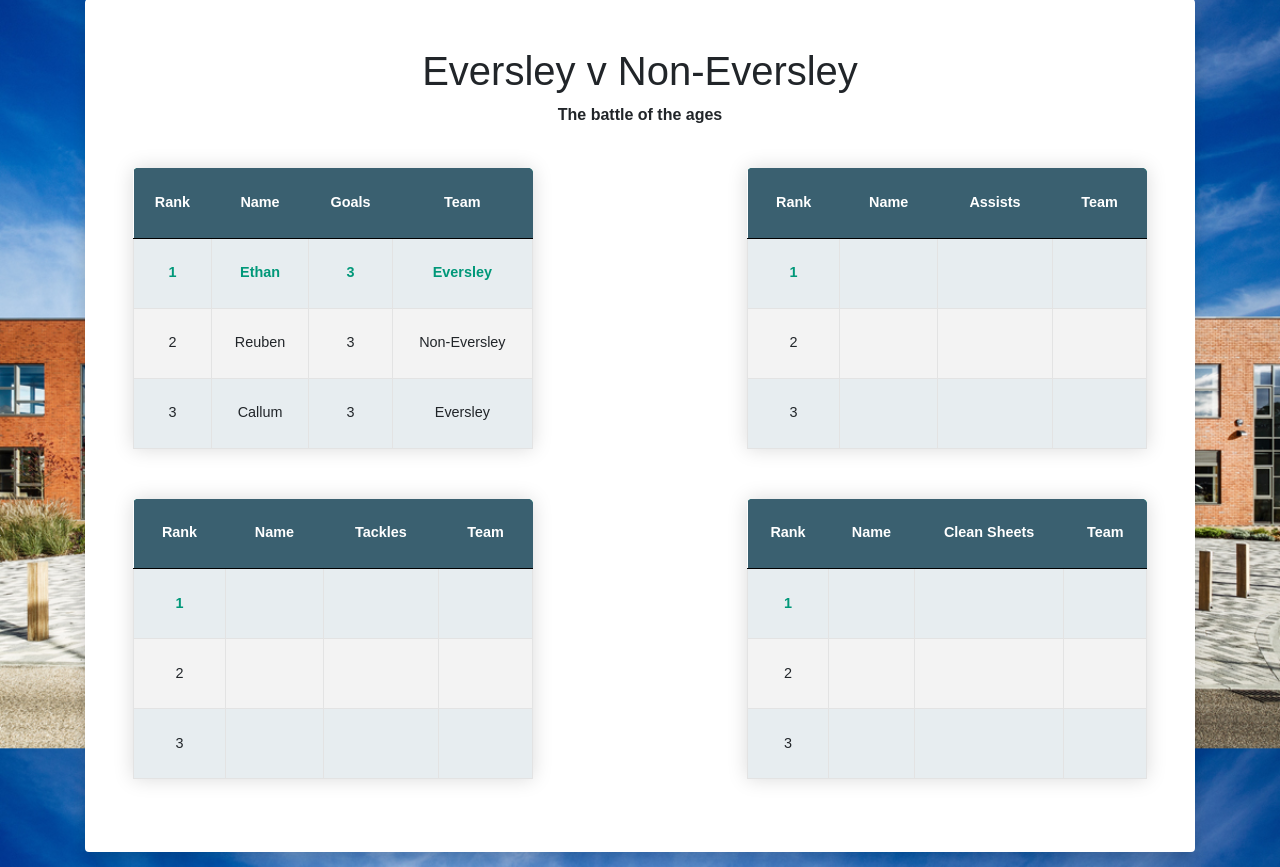
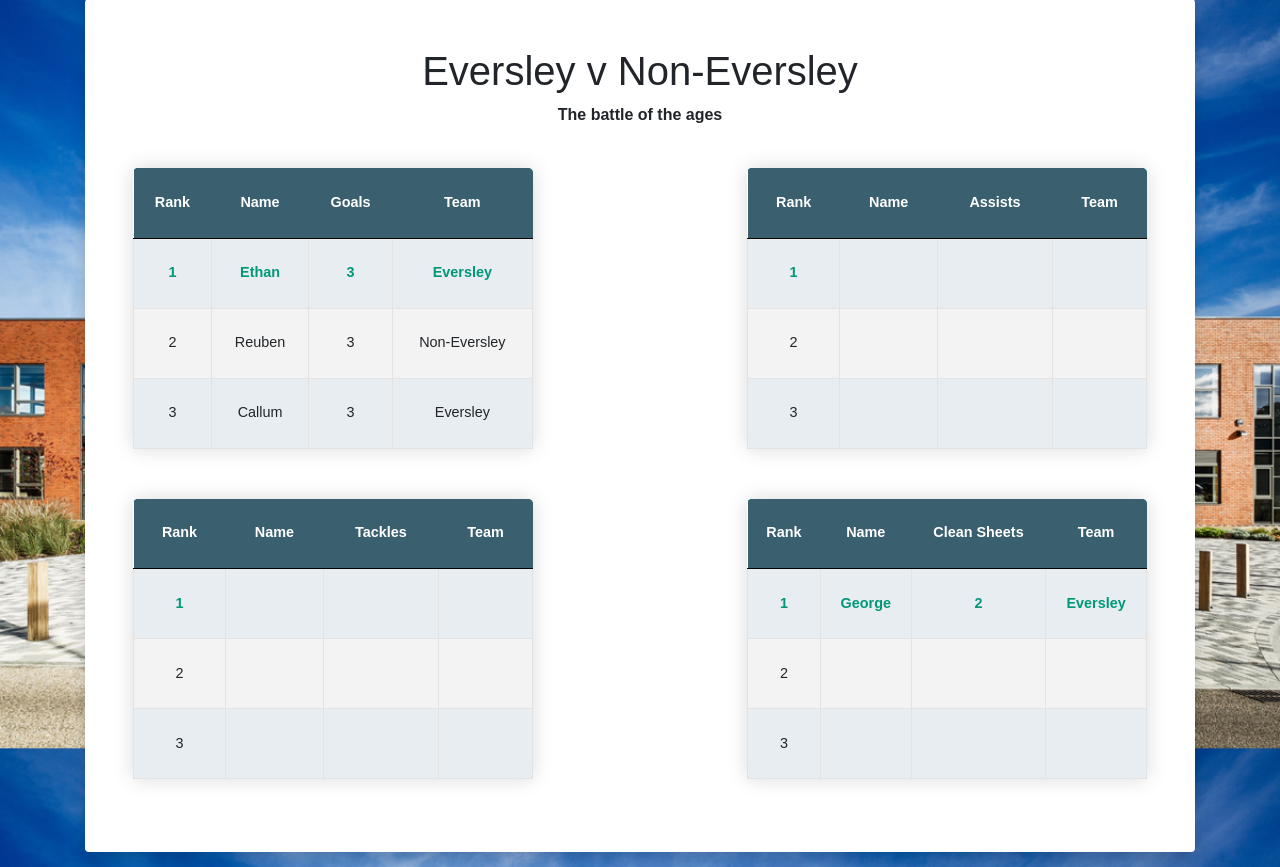
Before and after one commit to daniginho/flask_lunchtime_games, a Flask app: page /stats in a window 1280 px wide. Shown: the part 105-972 px from the top of the page. Run offline with Flask 2, Linux system fonts and the light colour scheme; a user stored in the database is signed in; some libraries are stand-ins or nearby versions.

Commit message:
Clean sheets update

```diff
--- a/website/templates/stats.html
+++ b/website/templates/stats.html
@@ -232,9 +232,9 @@ table.menu1 {
                     <tbody>
                       <tr class="active-row">
                         <td>1</td>
-                        <td></td>
-                        <td></td>
-                        <td></td>
+                        <td>George</td>
+                        <td>2</td>
+                        <td>Eversley</td>
                       </tr>
                       <tr>
                         <td>2</td>
```
